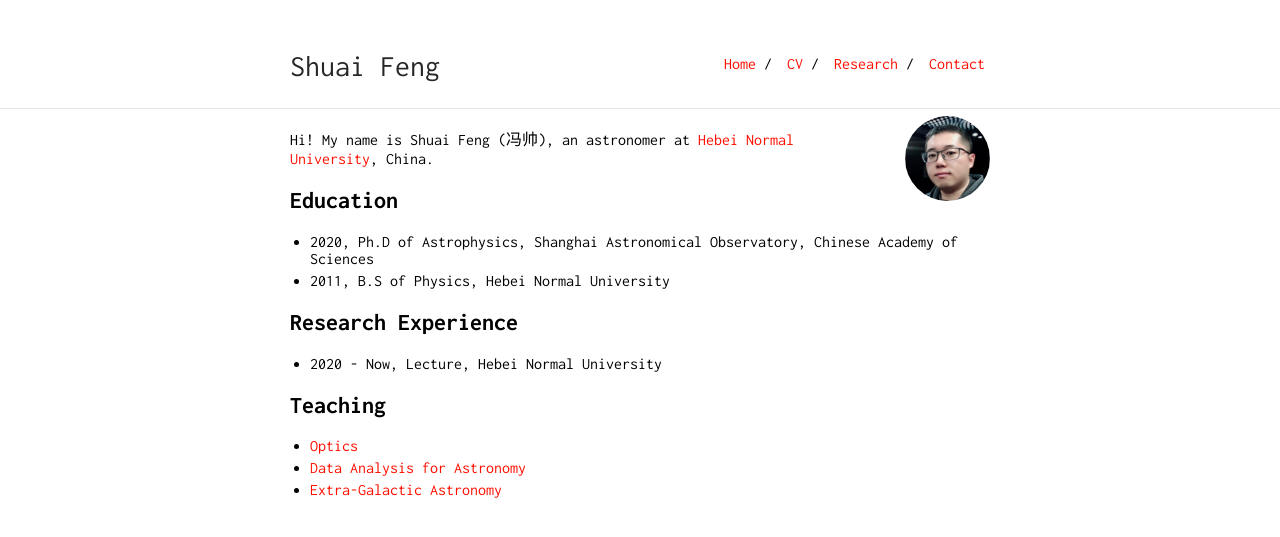
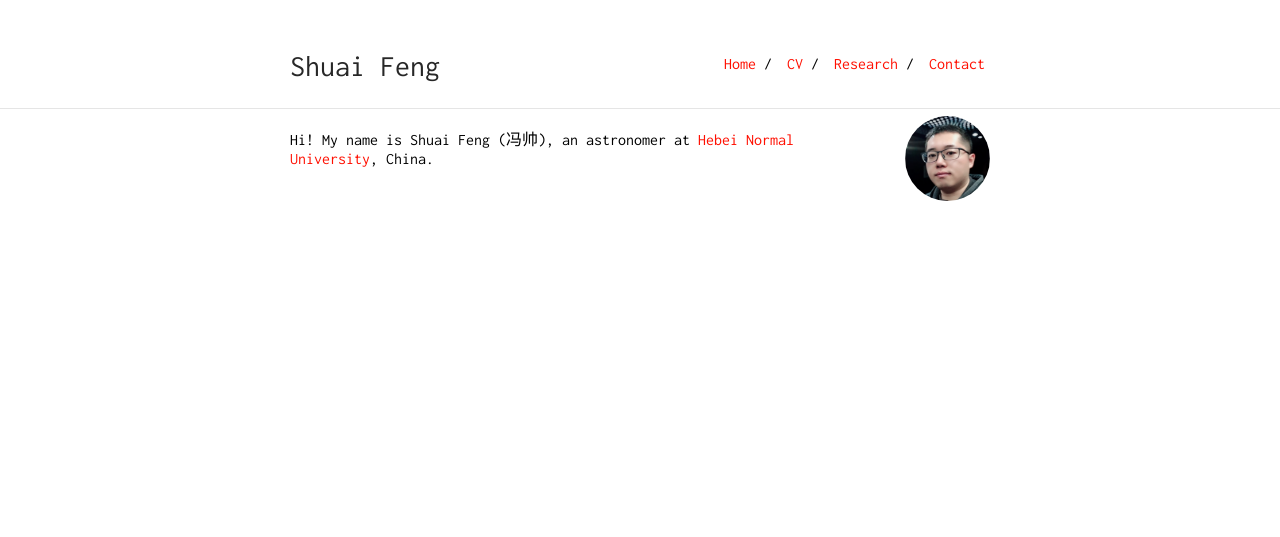
Before and after one commit to fengshuai0210/fengshuai0210.github.io, a Jekyll site: the page built from index.md, in a window 1280 px wide. Shown: the top 537 px of the page. Built offline with Jekyll 4.4.1, drawn with Linux system fonts in a browser that asks for light colours.

Commit message:
Update index.md

```diff
--- a/index.md
+++ b/index.md
@@ -5,17 +5,3 @@ layout: default
 <img class="profile-picture" src="sfeng.png">
 
 Hi! My name is Shuai Feng (冯帅), an astronomer at [Hebei Normal University](http://www.hebtu.edu.cn/), China.
-
-## Education
-
-* 2020, Ph.D of Astrophysics, Shanghai Astronomical Observatory, Chinese Academy of Sciences
-* 2011, B.S of Physics, Hebei Normal University
-
-## Research Experience
-
-* 2020 - Now, Lecture, Hebei Normal University
-
-## Teaching
-- [Optics](https://github.com/fengshuai0210/Course_Optics/blob/main/README.md)
-- [Data Analysis for Astronomy]()
-- [Extra-Galactic Astronomy]()
```
